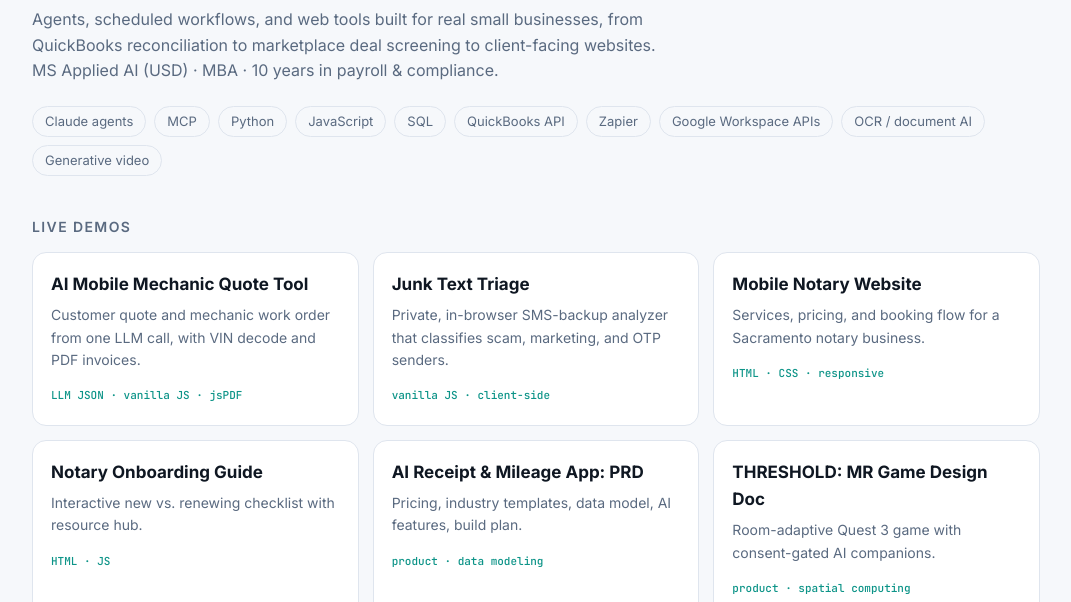
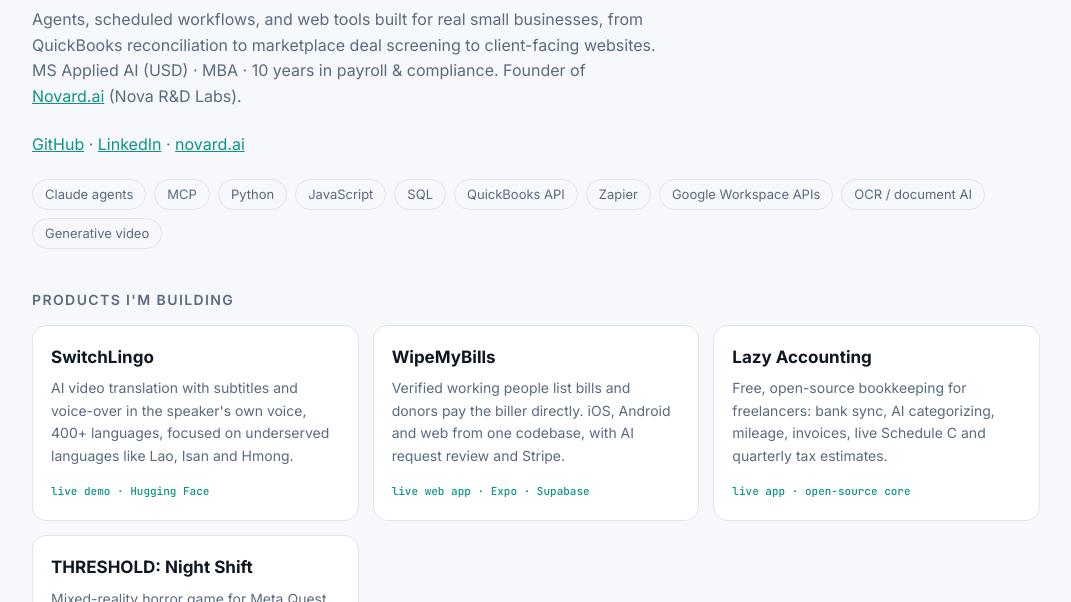
Before and after one commit to oxayavongsa/ai-automation-portfolio, a plain HTML site: page index.html in a window 1280 px wide. Shown: the part 198-800 px from the top of the page, without its empty margins (104-1175 px from the left). Drawn offline with Linux system fonts and the light colour scheme.

Commit message:
Add live products section, Novard.ai and contact links
Co-Authored-By: Claude Opus 5.5 <noreply@anthropic.com>
Claude-Session: https://claude.ai/code/session_01BGgNt2huuBrkEX4cScrs7G

```diff
--- a/index.html
+++ b/index.html
@@ -7,7 +7,7 @@
 <meta name="description" content="AI agents, scheduled automations, web apps, and websites by Outhai (Thai) Xayavongsa.">
 <meta property="og:type" content="website">
 <meta property="og:title" content="AI Automation Portfolio: Agents, MCP Pipelines & ML Apps">
-<meta property="og:description" content="Scheduled AI agents, MCP pipelines, web apps, and ML/MLOps projects on AWS SageMaker, with live demos and source code on GitHub.">
+<meta property="og:description" content="Live AI products, scheduled AI agents, MCP pipelines, web apps, and ML/MLOps projects on AWS SageMaker, with live demos and source code on GitHub.">
 <meta property="og:url" content="https://oxayavongsa.github.io/ai-automation-portfolio/">
 <meta property="og:image" content="https://oxayavongsa.github.io/ai-automation-portfolio/og-portfolio.png">
 <meta property="og:image:width" content="1200">
@@ -40,8 +40,17 @@ footer{margin-top:56px;color:var(--mute);font-size:13px}footer a{color:var(--acc
 <body><div class="wrap">
 <div class="k">Applied AI · Agentic Automation</div>
 <h1>Thai Xayavongsa<br><span>builds AI that does the work.</span></h1>
-<p class="lede">Agents, scheduled workflows, and web tools built for real small businesses, from QuickBooks reconciliation to marketplace deal screening to client-facing websites. MS Applied AI (USD) · MBA · 10 years in payroll &amp; compliance.</p>
+<p class="lede">Agents, scheduled workflows, and web tools built for real small businesses, from QuickBooks reconciliation to marketplace deal screening to client-facing websites. MS Applied AI (USD) · MBA · 10 years in payroll &amp; compliance. Founder of <a href="https://www.novard.ai" style="color:var(--acc)">Novard.ai</a> (Nova R&amp;D Labs).</p>
+<p class="lede"><a href="https://github.com/oxayavongsa" style="color:var(--acc)">GitHub</a> · <a href="https://www.linkedin.com/in/oxayavongsa" style="color:var(--acc)">LinkedIn</a> · <a href="https://www.novard.ai" style="color:var(--acc)">novard.ai</a></p>
 <div class="pills"><span>Claude agents</span><span>MCP</span><span>Python</span><span>JavaScript</span><span>SQL</span><span>QuickBooks API</span><span>Zapier</span><span>Google Workspace APIs</span><span>OCR / document AI</span><span>Generative video</span></div>
+
+<h2>Products I&#39;m building</h2>
+<div class="grid">
+<a class="c" href="https://msthai-switchlingo.hf.space"><h3>SwitchLingo</h3><p>AI video translation with subtitles and voice-over in the speaker&#39;s own voice, 400+ languages, focused on underserved languages like Lao, Isan and Hmong.</p><span class="t">live demo · Hugging Face</span></a>
+<a class="c" href="https://wipemybills.pages.dev"><h3>WipeMyBills</h3><p>Verified working people list bills and donors pay the biller directly. iOS, Android and web from one codebase, with AI request review and Stripe.</p><span class="t">live web app · Expo · Supabase</span></a>
+<a class="c" href="https://lazyaccounting.com"><h3>Lazy Accounting</h3><p>Free, open-source bookkeeping for freelancers: bank sync, AI categorizing, mileage, invoices, live Schedule C and quarterly tax estimates.</p><span class="t">live app · open-source core</span></a>
+<a class="c" href="https://threshold-night-shift.pages.dev"><h3>THRESHOLD: Night Shift</h3><p>Mixed-reality horror game for Meta Quest 3, playable free in the browser, with an automated freeze-gate test before every release.</p><span class="t">play free · WebXR</span></a>
+</div>
 
 <h2>Live demos</h2>
 <div class="grid">
@@ -66,5 +75,5 @@ footer{margin-top:56px;color:var(--mute);font-size:13px}footer a{color:var(--acc
 <a class="c" href="https://github.com/oxayavongsa/ai-automation-portfolio/tree/main/agents/ai-voice-receptionist"><h3>AI Voice Receptionist</h3><p>Live phone agent for two businesses: quotes, cross-calendar booking, caller-ID routing, private voicemail.</p><span class="t">ElevenLabs · Twilio · Calendly · GCal</span></a>
 </div>
 
-<footer>Source: <a href="https://github.com/oxayavongsa/ai-automation-portfolio">github.com/oxayavongsa/ai-automation-portfolio</a> · Open to remote AI/ML &amp; automation roles.</footer>
+<footer>Source: <a href="https://github.com/oxayavongsa/ai-automation-portfolio">github.com/oxayavongsa/ai-automation-portfolio</a> · Open to AI/ML &amp; automation roles, partnerships, and investor conversations: <a href="https://www.linkedin.com/in/oxayavongsa">LinkedIn</a> · <a href="https://www.novard.ai">novard.ai</a></footer>
 </div></body></html>
```
Also changed, not shown: 1 other file.
